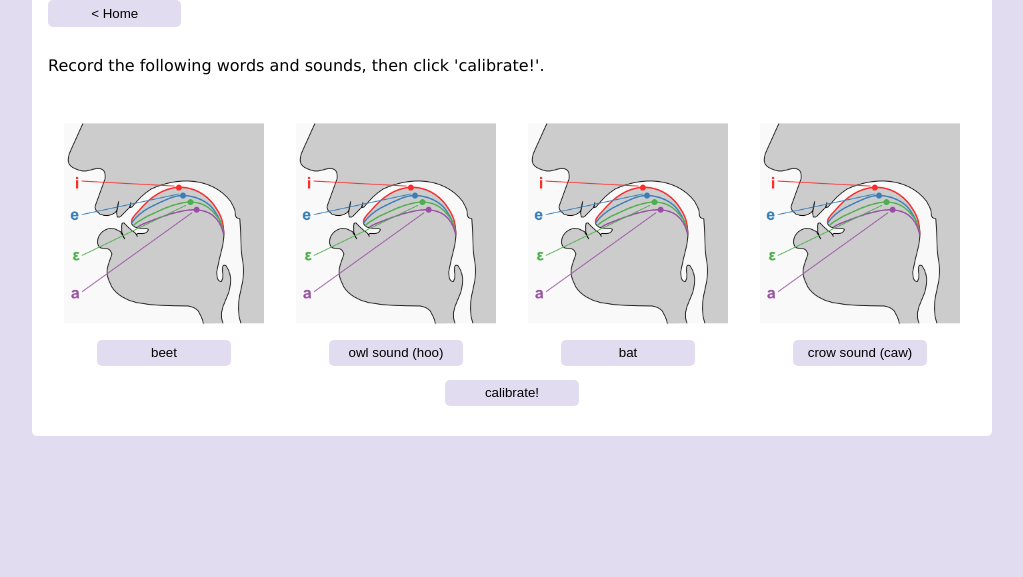
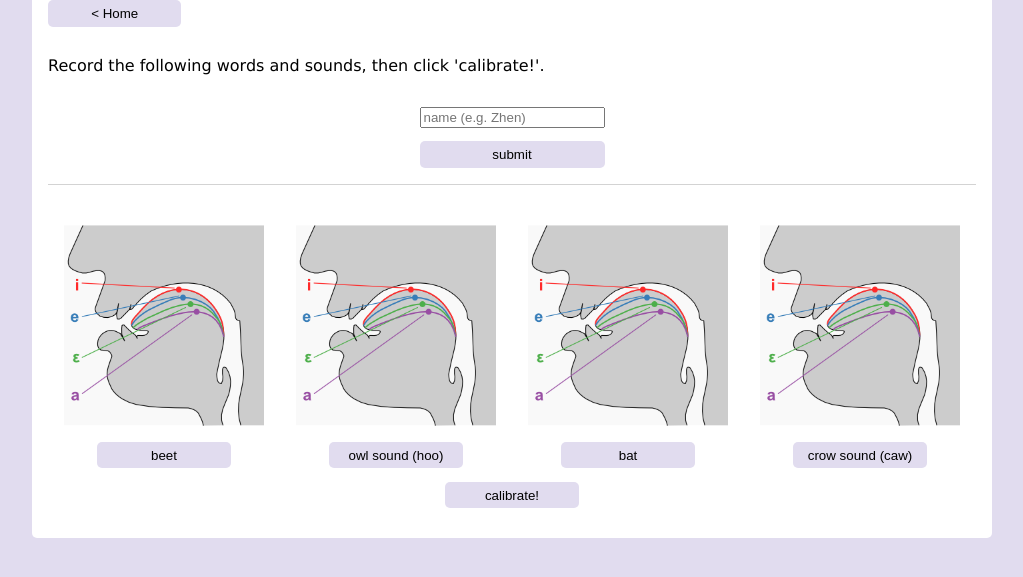
Before and after one commit to garlicrybread/showAndTell-Interspeech2024, a Flask app: template flaskr/templates/main/vowelCalibration.html in a window 1280 px wide. Shown: the part 85-662 px from the top of the page, without its empty margins (128-1151 px from the left). Run offline with Flask 3, Linux system fonts and the light colour scheme; the template is opened without the code that fills it, so the values that code supplies are empty.

```diff
--- a/flaskr/static/js/vwlChart.js
+++ b/flaskr/static/js/vwlChart.js
@@ -42,7 +42,6 @@ async function drawVowelChart(){
     // send SVG properties to client
     // upper left, upper right, lower left, lower right
     const svgData = [[xfront,yclose],[xback,yclose],[xleftCent,yopen],[xback,yopen]];
-    console.log(svgData)
     svgToClient(svgData);
 
     // Line properties
--- a/flaskr/templates/main/vowelCalibration.html
+++ b/flaskr/templates/main/vowelCalibration.html
@@ -10,6 +10,14 @@
         <input type="button" class="nav-btn" id="homeNavBtn" value="< Home" >
     </div>
     <p>Record the following words and sounds, then click 'calibrate!'.</p>
+    {#    User Id input field and button    #}
+    <form>
+        <div class="flex-row">
+            <input name="userId" id="textInputId" placeholder="name (e.g. Zhen)" required>
+            <button type="submit" id="btnUserId" >submit</button>
+        </div>
+    </form>
+    <hr>
     <div class="flex-col">
         <div class="flex-row">
             <img src="{{ url_for('static', filename='images/vwl_tongue.png') }}" alt="tongue height for [vwl]">
--- a/flaskr/templates/tutorial/vowelP1.html
+++ b/flaskr/templates/tutorial/vowelP1.html
@@ -6,6 +6,9 @@
 {% endblock %}
 
 {% block content %}
+    <div class="flex-col-left">
+        <input type="button" class="nav-btn" id="homeNavBtn" value="< Home" >
+    </div>
     <p>
        Vowel charts represent the tongue position when saying a vowel.
         In this tutorial, we will practice saying words to build intuition on how to read a vowel chart.
```
Also changed, not shown: flaskr/templates/main/home.html (+1 -7 lines).
